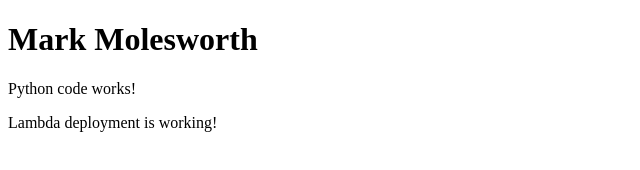
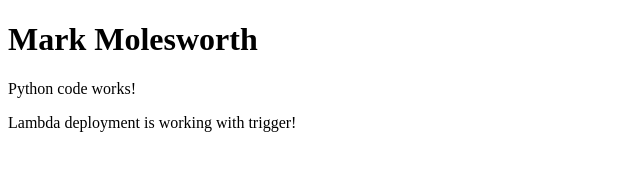
Before and after one commit to mmolesworth/personal-website, a plain HTML site: page index.html in a window 1280 px wide. Shown: the full height of the page, 0-640 px from the left. Drawn offline with Linux system fonts and the light colour scheme.

Commit message:
Modified index.html for lambda testing.

```diff
--- a/index.html
+++ b/index.html
@@ -6,6 +6,6 @@
     <body>
         <h1>Mark Molesworth</h1>
         <p>Python code works!</p>
-        <p>Lambda deployment is working!</p>
+        <p>Lambda deployment is working with trigger!</p>
     </body>
 </html>
```
